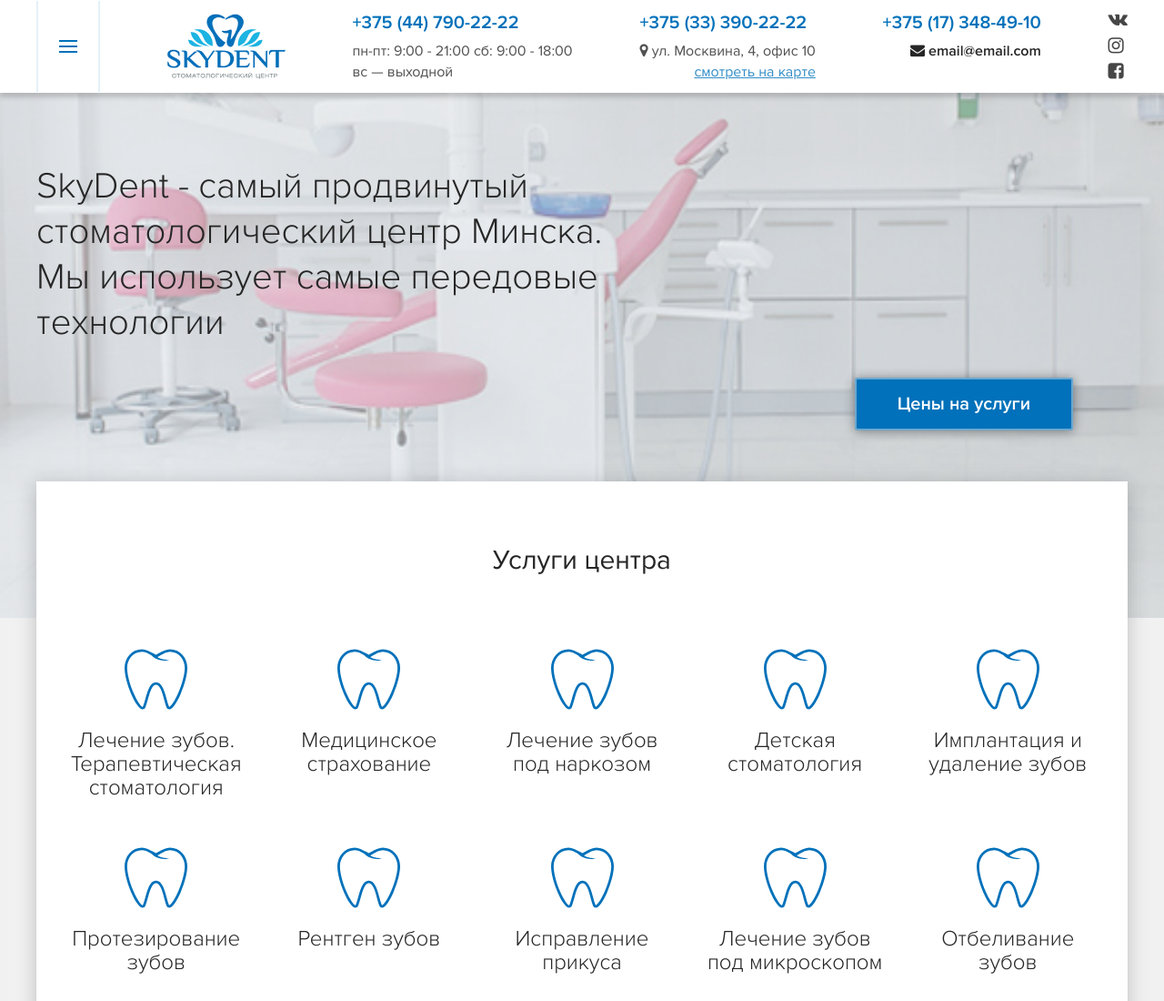
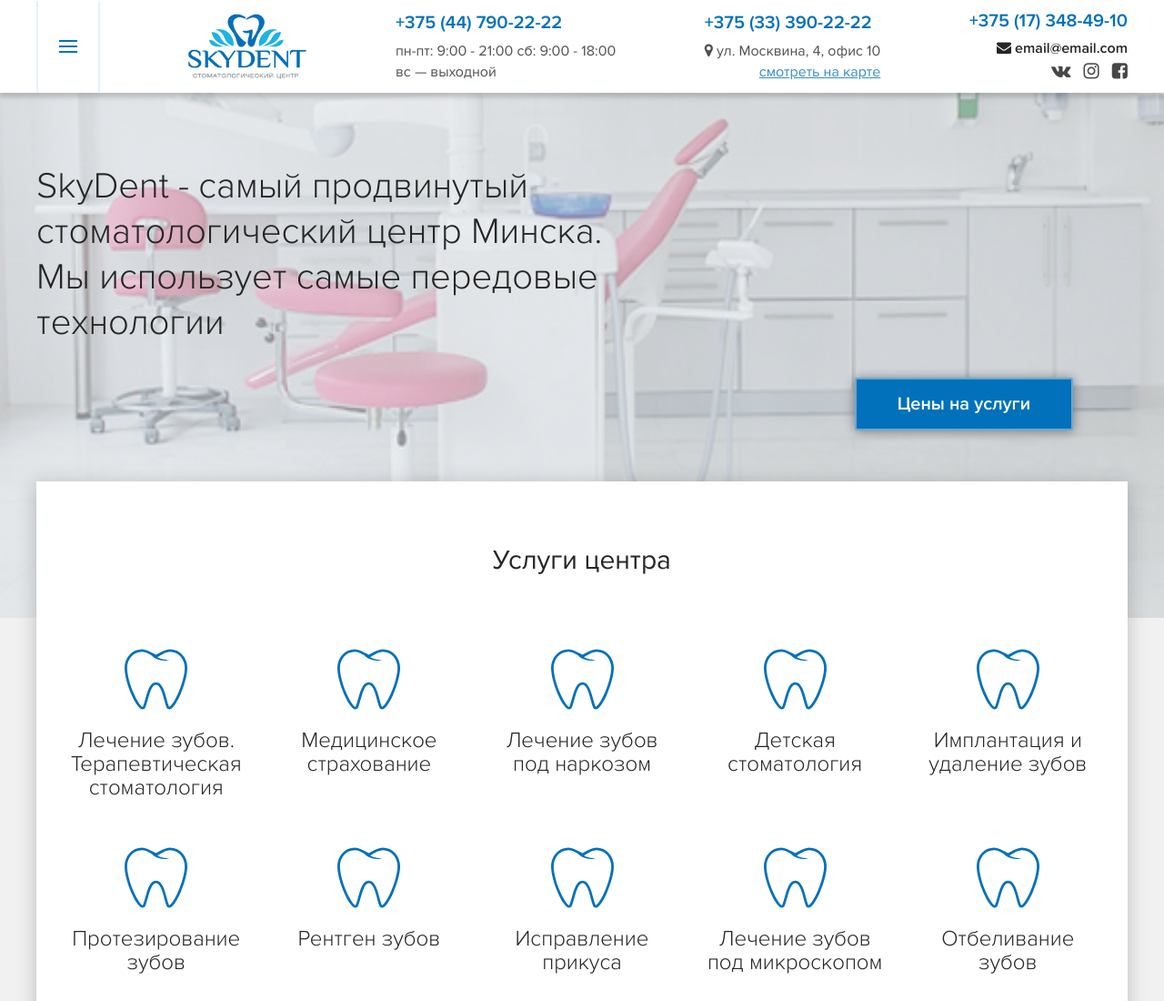
Before and after one commit to 28gomon/v1.skydent, a plain HTML site: page index.html in a window 1280 px wide. Shown: the top 1100 px of the page at 91% size. Drawn offline with Linux system fonts and the light colour scheme.

Commit message:
update file

```diff
--- a/index.html
+++ b/index.html
@@ -114,16 +114,15 @@
                             <a href="mailto:email@email.com" rel="nofollow">
                                 <i class="fa fa-envelope"></i>
                                 email@email.com</a>
-                            <br><br>
                         </span>
+                        <div class="navbar__social">
+                            <a href=""><i class="fa fa-vk" aria-hidden="true"></i></a>
+                            <a href=""><i class="fa fa-instagram" aria-hidden="true"></i></a>
+                            <a href=""><i class="fa fa-facebook-square" aria-hidden="true"></i></a>
+                        </div>
+                        <!-- /.navbar__social -->
                     </div>
                     <!-- /.navbar__landline -->
-                    <div class="navbar__social">
-                        <a href=""><i class="fa fa-vk" aria-hidden="true"></i></a>
-                        <a href=""><i class="fa fa-instagram" aria-hidden="true"></i></a>
-                        <a href=""><i class="fa fa-facebook-square" aria-hidden="true"></i></a>
-                    </div>
-                    <!-- /.navbar__social -->
                 </div>
                 <!-- /.navbar__wrap -->
             </div>
--- a/sass/blocks/_navbar.sass
+++ b/sass/blocks/_navbar.sass
@@ -43,11 +43,13 @@
             text-decoration: none
             color: rgba($link-color, .85)
     &__social
+        text-align: right
         a
             color: rgba($text-color, .85)
             font-size: 20px
-            display: block
+            display: inline-block
             transition: color .25s ease-in-out
+            padding-left: 10px
             &:hover
                 color: rgba($link-color, .85)
 
```
Also changed, not shown: css/style.css, 1 other file.
